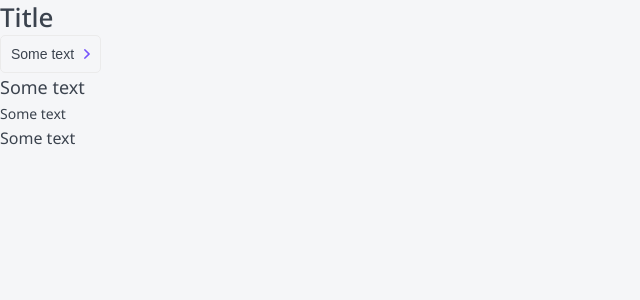
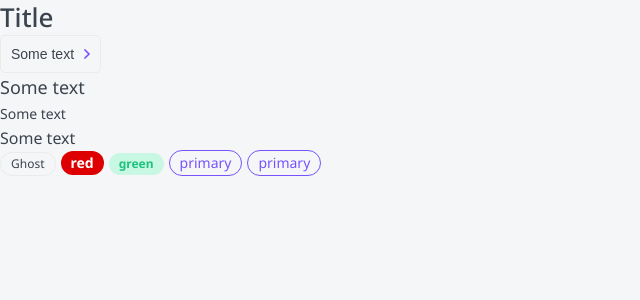
Before and after one commit to otostogan/top-app, a Next.js app: page / in a window 1280 px wide. Shown: the top 300 px of the page, without its empty margins (0-640 px from the left). Built offline with nearby package versions, Linux system fonts and the light colour scheme.

Commit message:
Tag Component

```diff
--- /dev/null
+++ b/components/Tag/Tag.module.css
@@ -0,0 +1,52 @@
+.tag{
+    display: inline-block;
+
+    box-sizing: border-box;
+    margin-right: 5px;
+    border-radius: 20px;
+}
+
+.s{
+    padding: 5px 10px;
+    font-size: 12px;
+    line-height: 12px;
+}
+
+.m{
+    padding: 5px 10px;
+    font-size: 14px;
+    line-height: 14px;
+}
+
+.ghost{
+    border: 1px solid var(--gray-light);
+}
+
+
+.red{
+    color: var(--white);
+    background: #DE0000;
+
+    font-weight: bold;
+}
+
+
+.grey{
+    color: var(--white);
+    background: #B3C0D9;
+
+    font-weight: bold;
+}
+
+.green{
+    color: var(--green);
+    background: var(--green-light);
+
+    font-weight: bold;
+}
+
+.primary{
+    color: var(--primary);
+    background: none;
+    border: 1px solid var(--primary);
+}
--- /dev/null
+++ b/components/Tag/Tag.tsx
@@ -0,0 +1,18 @@
+import { PProps } from "./Tag.props";
+import styles from "./Tag.module.css";
+import cn from "classnames";
+
+export const Tag = ({size = "m", children, color="ghost", href, className,...props}: PProps):JSX.Element => {
+    return (
+        <div
+            className={cn(styles.tag, styles[size], styles[color])}
+            {...props}
+        >
+        {
+            href
+                ? <a href={href}>{children}</a>
+                : <>{children}</>
+        }
+        </div>
+    );
+};
--- a/components/index.ts
+++ b/components/index.ts
@@ -1,3 +1,4 @@
 export * from "./Htag/Htag";
 export * from "./Button/Button";
 export * from "./P/P";
+export * from "./Tag/Tag";
--- a/pages/index.tsx
+++ b/pages/index.tsx
@@ -1,4 +1,4 @@
-import { Button, Htag, P} from "../components";
+import { Button, Htag, P, Tag} from "../components";
 
 export default function Home():JSX.Element{
 	return (
@@ -18,6 +18,21 @@ export default function Home():JSX.Element{
 			<P>
 				Some text
 			</P>
+			<Tag size="s">
+				Ghost
+			</Tag>
+			<Tag size="m" color="red">
+				red
+			</Tag>
+			<Tag size="s" color='green'>
+				green
+			</Tag>
+			<Tag size="m" color='primary'>
+				primary
+			</Tag>
+			<Tag size="m" color='primary' href="/">
+				primary
+			</Tag>
 		</>
 	);
 }
```
Also changed, not shown: components/Tag/Tag.props.ts (added, +8 -0 lines).
